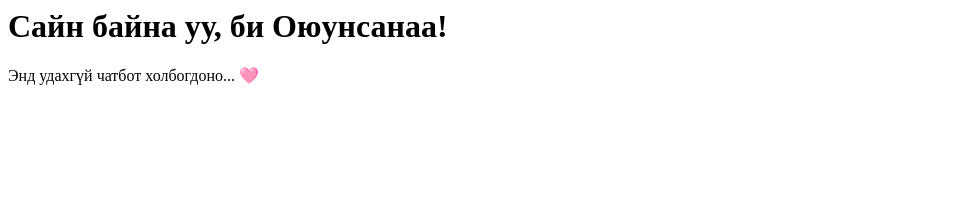
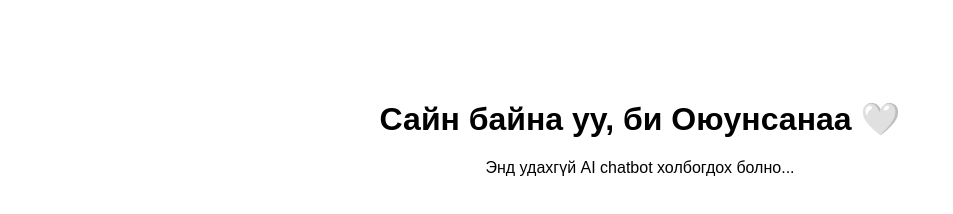
Before and after one commit to oyunsanaaai/Oyunsanaa-chatbot, a plain HTML site: page index.html in a window 1280 px wide. Shown: the whole page, without its empty margins (0-953 px from the left). Drawn offline with Linux system fonts and the light colour scheme.

Commit message:
Update with full HTML

```diff
--- a/index.html
+++ b/index.html
@@ -1,2 +1,18 @@
-<h1>Сайн байна уу, би Оюунсанаа!</h1>
-<p>Энд удахгүй чатбот холбогдоно... 🩷</p>
+<!DOCTYPE html>
+<html lang="mn">
+  <head>
+    <meta charset="UTF-8" />
+    <title>Оюунсанаа</title>
+    <style>
+      body {
+        font-family: sans-serif;
+        text-align: center;
+        margin-top: 100px;
+      }
+    </style>
+  </head>
+  <body>
+    <h1>Сайн байна уу, би Оюунсанаа 🤍</h1>
+    <p>Энд удахгүй AI chatbot холбогдох болно...</p>
+  </body>
+</html>
```
